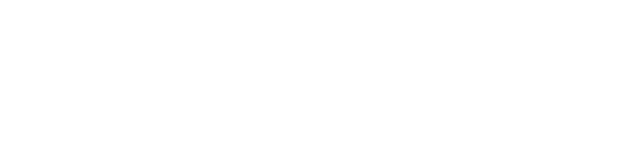
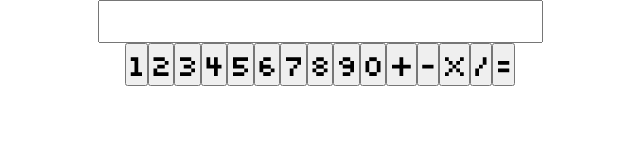
Before and after one commit to mcgidoug/js-calc, a plain HTML site: page index.html in a window 1280 px wide. Shown: the whole page, without its empty margins (320-960 px from the left). Drawn offline with Linux system fonts and the light colour scheme.

Commit message:
initial buttons and layout set

```diff
--- a/index.html
+++ b/index.html
@@ -5,10 +5,42 @@
     <meta charset="UTF-8">
     <meta http-equiv="X-UA-Compatible" content="IE=edge">
     <meta name="viewport" content="width=device-width, initial-scale=1.0">
-    <title>Document</title>
+    <title>JS Calc</title>
+    <link rel="stylesheet" href="style.css">
+    <!-- google fonts -->
+    <link rel="preconnect" href="https://fonts.googleapis.com">
+    <link rel="preconnect" href="https://fonts.gstatic.com" crossorigin>
+    <link href="https://fonts.googleapis.com/css2?family=Silkscreen&display=swap" rel="stylesheet">
 </head>
 
 <body>
+    <div class="calc">
+        <!-- screen -->
+        <div class="calc-screen">
+            <input type="text">
+        </div>
+        <!-- buttons -->
+        <div class="calc-buttons">
+            <!-- numbers -->
+            <button>1</button>
+            <button>2</button>
+            <button>3</button>
+            <button>4</button>
+            <button>5</button>
+            <button>6</button>
+            <button>7</button>
+            <button>8</button>
+            <button>9</button>
+            <button>0</button>
+            <!-- functions -->
+            <button>+</button>
+            <button>-</button>
+            <button>x</button>
+            <button>/</button>
+            <button>=</button>
+        </div>
+
+    </div>
 
     <!-- calc functionality -->
     <script src="app.js"></script>
--- a/style.css
+++ b/style.css
@@ -0,0 +1,20 @@
+* {
+  margin: 0;
+  padding: 0;
+  box-sizing: border-box;
+  font-family: "Silkscreen", cursive;
+
+  font-size: 30px;
+}
+
+.calc-screen {
+  display: flex;
+  flex-direction: row;
+  justify-content: center;
+}
+
+.calc-buttons {
+  display: flex;
+  flex-direction: row;
+  justify-content: center;
+}
```
